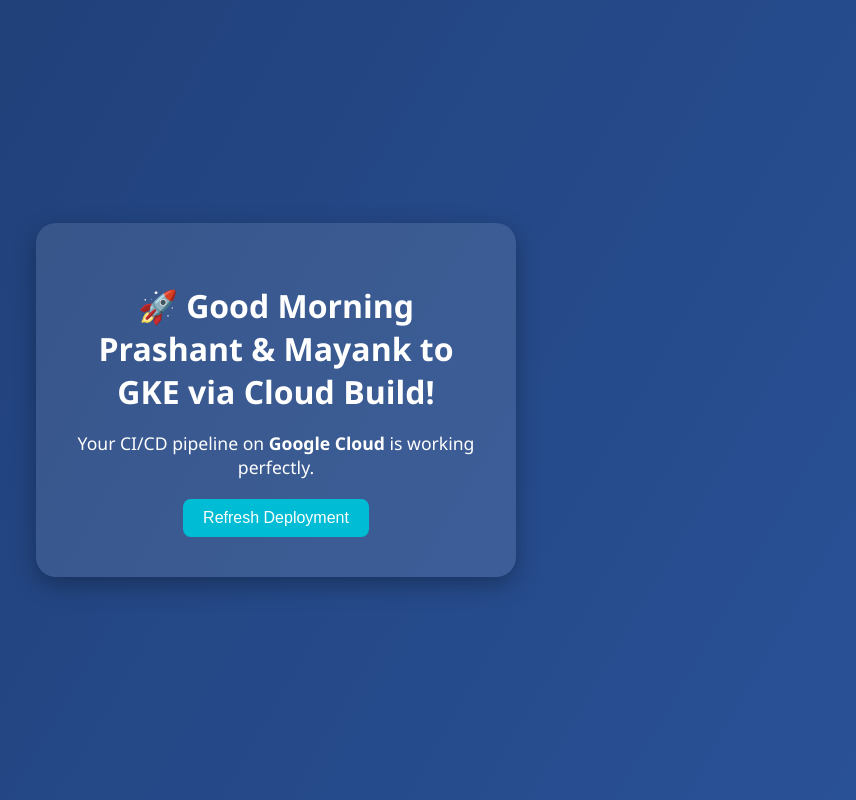
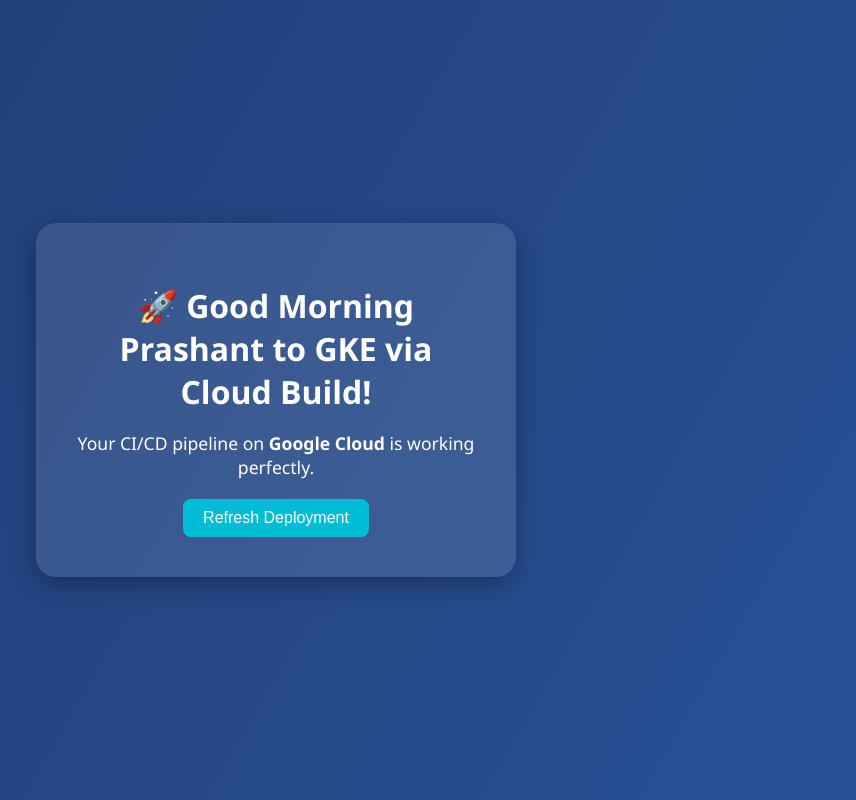
Before and after one commit to Prashantkumar477447/Node.js-Application, a website: page app/views/index.html in a window 1280 px wide. Shown: the whole page, without its empty margins (364-1220 px from the left). Drawn offline with Linux system fonts and the light colour scheme.

Commit message:
Update index.html

```diff
--- a/app/views/index.html
+++ b/app/views/index.html
@@ -8,7 +8,7 @@
 </head>
 <body>
   <div class="container">
-    <h1>🚀 Good Morning Prashant & Mayank to GKE via Cloud Build!</h1>
+    <h1>🚀 Good Morning Prashant to GKE via Cloud Build!</h1>
     <p>Your CI/CD pipeline on <strong>Google Cloud</strong> is working perfectly.</p>
     <button onclick="window.location.reload()">Refresh Deployment</button>
   </div>
```
